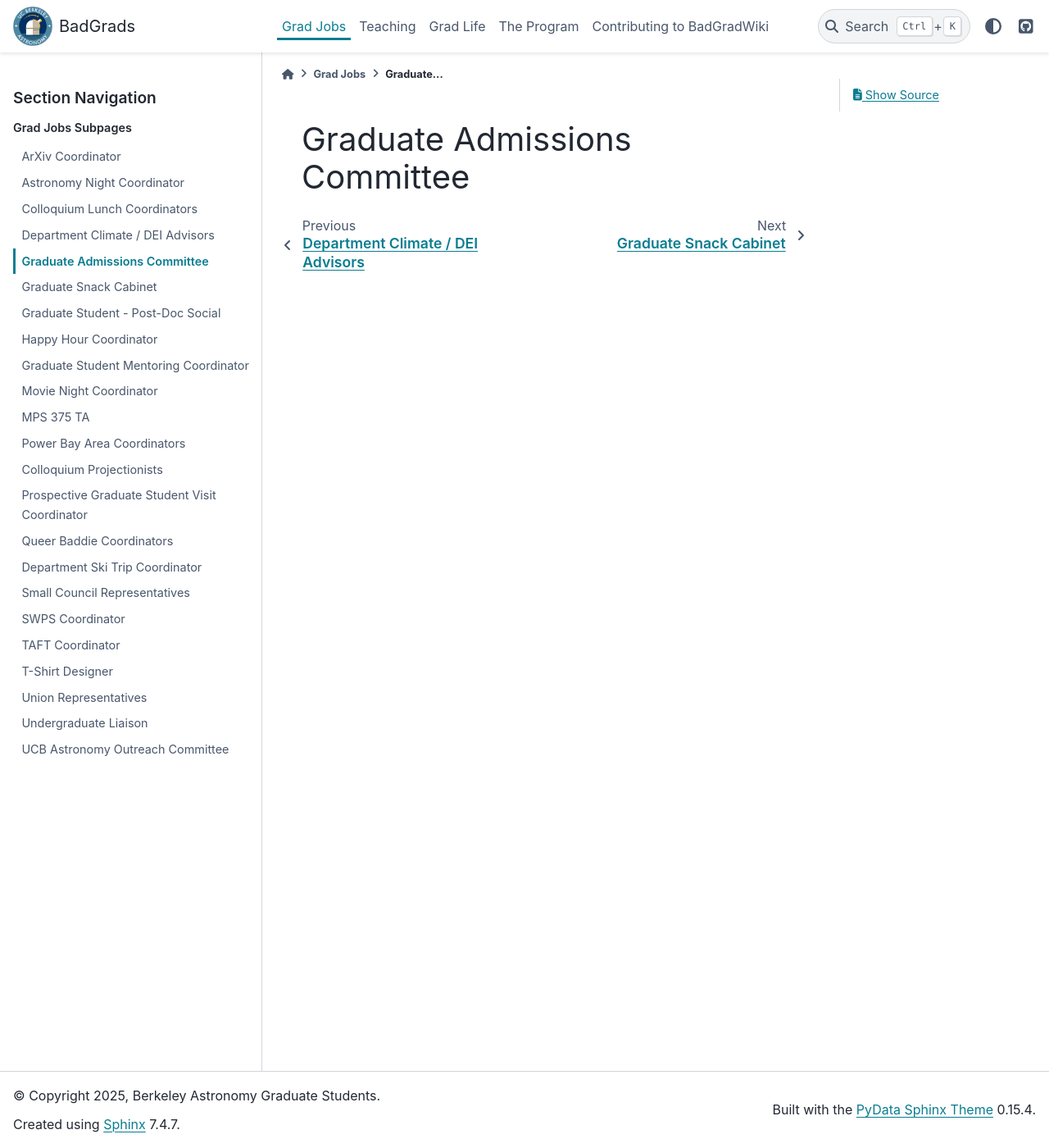
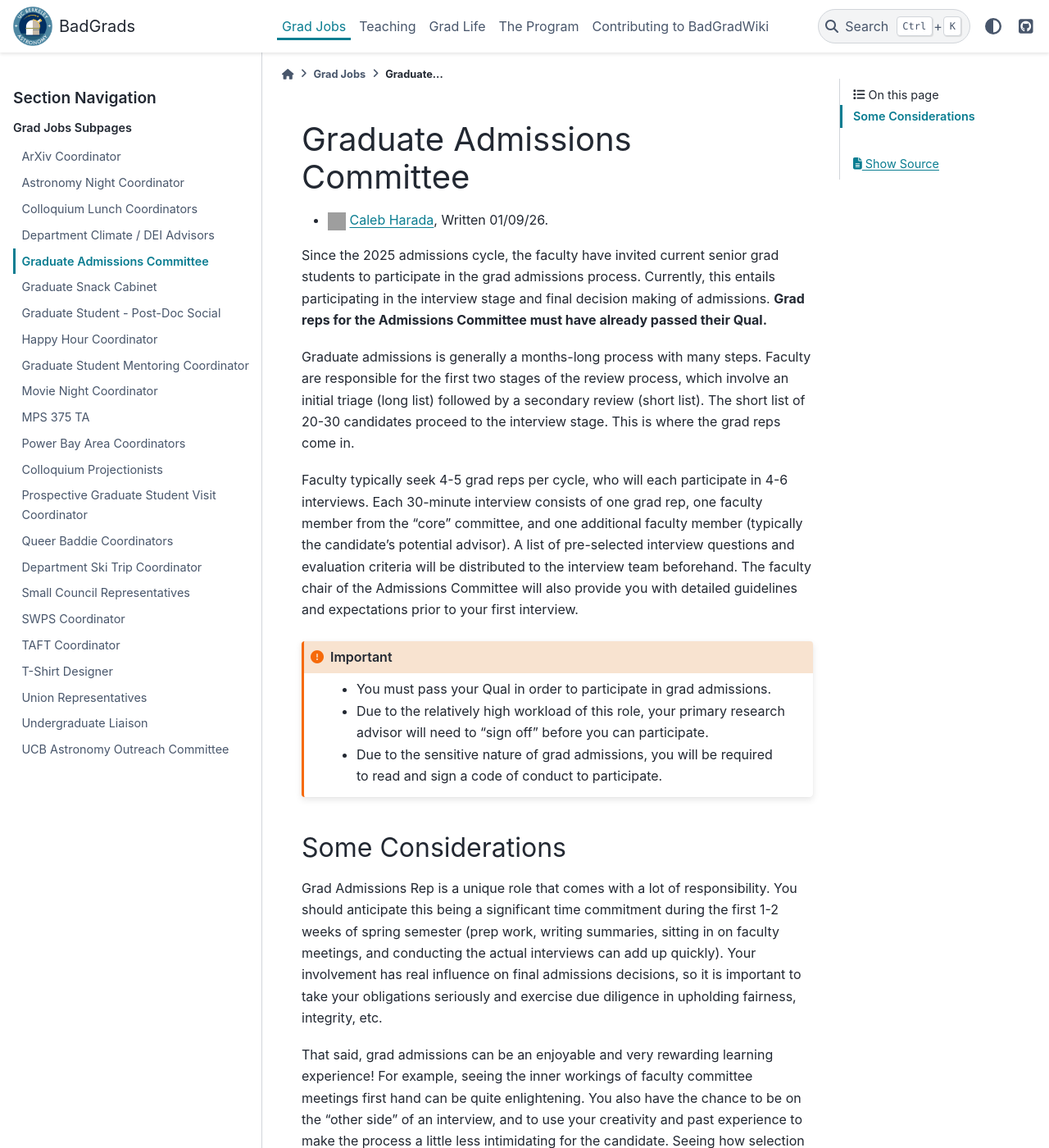
Before and after one commit to BadGrads/BadGradWiki, a Sphinx documentation site: the page built from wiki/source/grad_jobs/grad_admissions.rst, in a window 1280 px wide and 1400 px high. Shown: the whole window at 82% size. Built offline with Sphinx 7.4.7 and the PyData theme 0.15.4, drawn with Linux system fonts in a browser that asks for light colours; some of the changed text lies outside the part shown; grey boxes are pictures that could not be loaded.

Commit message:
docs: add description for graduate admissions committee

```diff
--- a/wiki/source/grad_jobs/grad_admissions.rst
+++ b/wiki/source/grad_jobs/grad_admissions.rst
@@ -1,4 +1,51 @@
+.. include:: ../_people.rst
+
 .. _grad_admissions:
 =================================
 Graduate Admissions Committee
 =================================
+- |CalebHarada| `Caleb Harada <https://github.com/CalebHarada>`__, Written 01/09/26.
+
+Since the 2025 admissions cycle, the faculty have invited current senior grad
+students to participate in the grad admissions process. Currently, this entails
+participating in the interview stage and final decision making of admissions.
+**Grad reps for the Admissions Committee must have already passed their Qual.**
+
+Graduate admissions is generally a months-long process with many steps. Faculty
+are responsible for the first two stages of the review process, which involve
+an initial triage (long list) followed by a secondary review (short list). The
+short list of 20-30 candidates proceed to the interview stage. This is where
+the grad reps come in.
+
+Faculty typically seek 4-5 grad reps per cycle, who will each participate in
+4-6 interviews. Each 30-minute interview consists of one grad rep, one faculty
+member from the "core" committee, and one additional faculty member (typically
+the candidate's potential advisor). A list of pre-selected interview questions
+and evaluation criteria will be distributed to the interview team beforehand.
+The faculty chair of the Admissions Committee will also provide you with
+detailed guidelines and expectations prior to your first interview.
+
+.. important::
+
+    - You must pass your Qual in order to participate in grad admissions.
+    - Due to the relatively high workload of this role, your primary research advisor will need to "sign off" before you can participate.
+    - Due to the sensitive nature of grad admissions, you will be required to read and sign a code of conduct to participate.
+
+Some Considerations
+--------------------
+
+Grad Admissions Rep is a unique role that comes with a lot of responsibility.
+You should anticipate this being a significant time commitment during the first
+1-2 weeks of spring semester (prep work, writing summaries, sitting in on
+faculty meetings, and conducting the actual interviews can add up quickly).
+Your involvement has real influence on final admissions decisions, so it is
+important to take your obligations seriously and exercise due diligence in
+upholding fairness, integrity, etc.
+
+That said, grad admissions can be an enjoyable and very rewarding learning
+experience! For example, seeing the inner workings of faculty committee
+meetings first hand can be quite enlightening. You also have the chance to
+be on the "other side" of an interview, and to use your creativity and past
+experience to make the process a little less intimidating for the candidate.
+Seeing how selection committees function and debate internally also gives
+you great insight into how to better prepare your next postdoc or job application.
```
